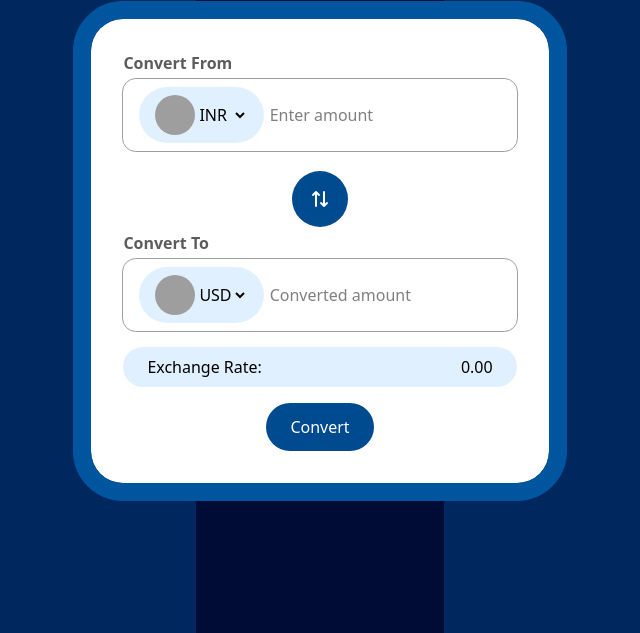
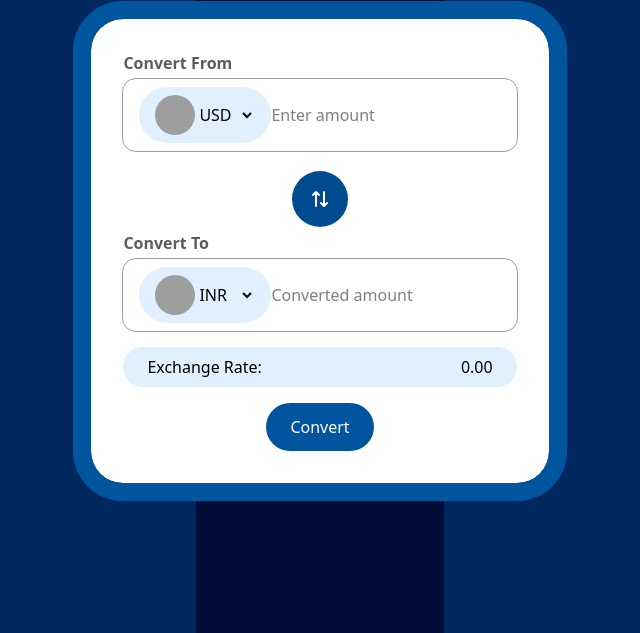
Before and after one commit to code-yashkumar/mini_projects, a website: page currency-converter/index.html in a window 1280 px wide. Shown: the part 167-800 px from the top of the page, without its empty margins (320-960 px from the left). Drawn offline with Linux system fonts and the light colour scheme; grey boxes are pictures that could not be loaded.

Commit message:
finish currency converter project

```diff
--- /dev/null
+++ b/currency-converter/codes.js
@@ -0,0 +1,161 @@
+const countryList = {
+  AED: "AE",
+  AFN: "AF",
+  XCD: "AG",
+  ALL: "AL",
+  AMD: "AM",
+  ANG: "AN",
+  AOA: "AO",
+  AQD: "AQ",
+  ARS: "AR",
+  AUD: "AU",
+  AZN: "AZ",
+  BAM: "BA",
+  BBD: "BB",
+  BDT: "BD",
+  XOF: "BE",
+  BGN: "BG",
+  BHD: "BH",
+  BIF: "BI",
+  BMD: "BM",
+  BND: "BN",
+  BOB: "BO",
+  BRL: "BR",
+  BSD: "BS",
+  NOK: "BV",
+  BWP: "BW",
+  BYR: "BY",
+  BZD: "BZ",
+  CAD: "CA",
+  CDF: "CD",
+  XAF: "CF",
+  CHF: "CH",
+  CLP: "CL",
+  CNY: "CN",
+  COP: "CO",
+  CRC: "CR",
+  CUP: "CU",
+  CVE: "CV",
+  CYP: "CY",
+  CZK: "CZ",
+  DJF: "DJ",
+  DKK: "DK",
+  DOP: "DO",
+  DZD: "DZ",
+  ECS: "EC",
+  EEK: "EE",
+  EGP: "EG",
+  ETB: "ET",
+  EUR: "FR",
+  FJD: "FJ",
+  FKP: "FK",
+  GBP: "GB",
+  GEL: "GE",
+  GGP: "GG",
+  GHS: "GH",
+  GIP: "GI",
+  GMD: "GM",
+  GNF: "GN",
+  GTQ: "GT",
+  GYD: "GY",
+  HKD: "HK",
+  HNL: "HN",
+  HRK: "HR",
+  HTG: "HT",
+  HUF: "HU",
+  IDR: "ID",
+  ILS: "IL",
+  INR: "IN",
+  IQD: "IQ",
+  IRR: "IR",
+  ISK: "IS",
+  JMD: "JM",
+  JOD: "JO",
+  JPY: "JP",
+  KES: "KE",
+  KGS: "KG",
+  KHR: "KH",
+  KMF: "KM",
+  KPW: "KP",
+  KRW: "KR",
+  KWD: "KW",
+  KYD: "KY",
+  KZT: "KZ",
+  LAK: "LA",
+  LBP: "LB",
+  LKR: "LK",
+  LRD: "LR",
+  LSL: "LS",
+  LTL: "LT",
+  LVL: "LV",
+  LYD: "LY",
+  MAD: "MA",
+  MDL: "MD",
+  MGA: "MG",
+  MKD: "MK",
+  MMK: "MM",
+  MNT: "MN",
+  MOP: "MO",
+  MRO: "MR",
+  MTL: "MT",
+  MUR: "MU",
+  MVR: "MV",
+  MWK: "MW",
+  MXN: "MX",
+  MYR: "MY",
+  MZN: "MZ",
+  NAD: "NA",
+  XPF: "NC",
+  NGN: "NG",
+  NIO: "NI",
+  NPR: "NP",
+  NZD: "NZ",
+  OMR: "OM",
+  PAB: "PA",
+  PEN: "PE",
+  PGK: "PG",
+  PHP: "PH",
+  PKR: "PK",
+  PLN: "PL",
+  PYG: "PY",
+  QAR: "QA",
+  RON: "RO",
+  RSD: "RS",
+  RUB: "RU",
+  RWF: "RW",
+  SAR: "SA",
+  SBD: "SB",
+  SCR: "SC",
+  SDG: "SD",
+  SEK: "SE",
+  SGD: "SG",
+  SKK: "SK",
+  SLL: "SL",
+  SOS: "SO",
+  SRD: "SR",
+  STD: "ST",
+  SVC: "SV",
+  SYP: "SY",
+  SZL: "SZ",
+  THB: "TH",
+  TJS: "TJ",
+  TMT: "TM",
+  TND: "TN",
+  TOP: "TO",
+  TRY: "TR",
+  TTD: "TT",
+  TWD: "TW",
+  TZS: "TZ",
+  UAH: "UA",
+  UGX: "UG",
+  USD: "US",
+  UYU: "UY",
+  UZS: "UZ",
+  VEF: "VE",
+  VND: "VN",
+  VUV: "VU",
+  YER: "YE",
+  ZAR: "ZA",
+  ZMK: "ZM",
+  ZWD: "ZW",
+};
--- a/currency-converter/index.html
+++ b/currency-converter/index.html
@@ -24,14 +24,9 @@
             <div class="currency-row">
                 <div class="bg-(--accentbg) rounded-full flex px-4 h-14 items-center">
                     <div class="w-10 h-10 overflow-hidden flex items-center justify-center rounded-full">
-                        <img src="https://flagsapi.com/IN/flat/64.png" class="w-13 h-20 object-cover rounded-full">
-                  </div>
-                    <select>
-                        <option value="USD">INR</option>
-                        <option value="EUR">EUR</option>
-                        <option value="GBP">USD</option>
-                        <option value="JPY">JPY</option>
-                    </select>
+                        <img src="https://flagsapi.com/US/flat/64.png" class="w-13 h-20 object-cover rounded-full">
+                    </div>
+                    <select name="from" class="from-select"></select>
                 </div>
                 <form class="from-amount-box">
                     <input type="number" class="from-amount-input" placeholder="Enter amount" />
@@ -44,14 +39,9 @@
             <div class="currency-row">
                 <div class="bg-(--accentbg) rounded-full flex px-4 h-14 items-center">
                     <div class="w-10 h-10 overflow-hidden flex items-center justify-center rounded-full">
-                        <img src="https://flagsapi.com/US/flat/64.png" class="w-13 h-20 object-cover rounded-full">
-                  </div>
-                    <select>
-                        <option value="USD">USD</option>
-                        <option value="EUR">EUR</option>
-                        <option value="GBP">GBP</option>
-                        <option value="JPY">JPY</option>
-                    </select>
+                        <img src="https://flagsapi.com/IN/flat/64.png" class="w-13 h-20 object-cover rounded-full">
+                    </div>
+                    <select name="to" class="to-select"></select>
                 </div>
                 <div class="to-amount-box">
                     <input type="number" class="to-amount-input" placeholder="Converted amount" readonly />
@@ -61,10 +51,11 @@
                 <p>Exchange Rate: </p>
                 <div class="exchange-rate">0.00</div>
             </section>
-            <button class="convert-button rounded-full bg-(--accent) py-3 px-6 text-white">Convert</button>
+            <button id="convert-button" class="cursor-pointer hover:bg-(--accent) rounded-full bg-(--borderblue) py-3 px-6 text-white">Convert</button>
 
         </main>
 
+        <script src="codes.js"></script>
         <script src="script.js"></script>
     </div>
 </body>
--- a/currency-converter/script.js
+++ b/currency-converter/script.js
@@ -0,0 +1,96 @@
+const BASE_URL = "https://cdn.jsdelivr.net/npm/@fawazahmed0/currency-api@latest/v1/currencies";
+
+const dropdown = document.querySelectorAll("select");
+const btn=document.querySelector("#convert-button");
+const fromCurr=document.querySelector(".from-select");
+const toCurr=document.querySelector(".to-select");
+const exchangeRateText=document.querySelector(".exchange-rate");
+const toAmtInput=document.querySelector(".to-amount-input");
+const swapBtn=document.querySelector(".swap-button");
+const form = document.querySelector(".from-amount-box");
+
+form.addEventListener("submit", (e) => {
+  e.preventDefault();   // 🔥 stops page reload
+  convert();            // 🔥 Enter triggers conversion
+});
+
+
+// for(code in countryList){
+//     console.log(code, countryList[code]);
+// }
+
+for(let select of dropdown){
+    for(currCode in countryList){
+        let newOption=document.createElement("option");
+        newOption.value=currCode;
+        newOption.innerText=currCode;
+        if(select.name==="from" && currCode==="USD"){
+            newOption.selected="selected";
+        }
+        else if(select.name==="to" && currCode==="INR"){
+            newOption.selected="selected";
+        }
+        select.appendChild(newOption);
+    }
+    select.addEventListener("change", (evt)=>{
+        updateFlag(evt.target);
+    })
+}
+
+function updateFlag(element){
+    let currCode=element.value;
+    // console.log(currCode);
+    let countryCode=countryList[currCode];
+    let newSrc=`https://flagsapi.com/${countryCode}/flat/64.png`;
+    let img=element.parentElement.querySelector("img");
+    img.src=newSrc;
+}
+
+const updateRates=(rate)=>{
+    exchangeRateText.innerText=`1 ${fromCurr.value} = ${rate.toFixed(2)} ${toCurr.value}`;
+}
+
+
+let rotation=0;
+swapBtn.addEventListener("click", ()=>{
+    rotation+=180;
+    swapBtn.style.transform=`rotate(${rotation}deg)`;
+
+    let temp=fromCurr.value;
+    fromCurr.value=toCurr.value;
+    toCurr.value=temp;
+    updateFlag(fromCurr);
+    updateFlag(toCurr);
+});
+
+async function convert(){
+    let amount=document.querySelector(".from-amount-input").value;
+    // console.log(amount);
+    if (amount==="" || amount<0){
+        amount=0;
+    }
+
+    // console.log("converting from", fromCurr.value, "to", toCurr.value);
+    const URL = `${BASE_URL}/${fromCurr.value.toLowerCase()}.json`;
+    let response= await fetch(URL);
+    let data=await response.json();
+    // console.log("response:", response);
+    // console.log("data:", data);
+    let rate=data[fromCurr.value.toLowerCase()][toCurr.value.toLowerCase()];
+    // let rate=data["usd"]["inr"];
+    console.log("rate:", rate);
+    let convertedAmount=(amount*rate).toFixed(2);
+    toAmtInput.value=convertedAmount;
+    updateRates(rate);
+}
+
+
+btn.addEventListener("click",(evt)=>{
+    evt.preventDefault();
+    convert();
+});
+
+form.addEventListener("submit", (e) => {
+  e.preventDefault();
+  convert();
+});
```
Also changed, not shown: currency-converter/src/output.css.
